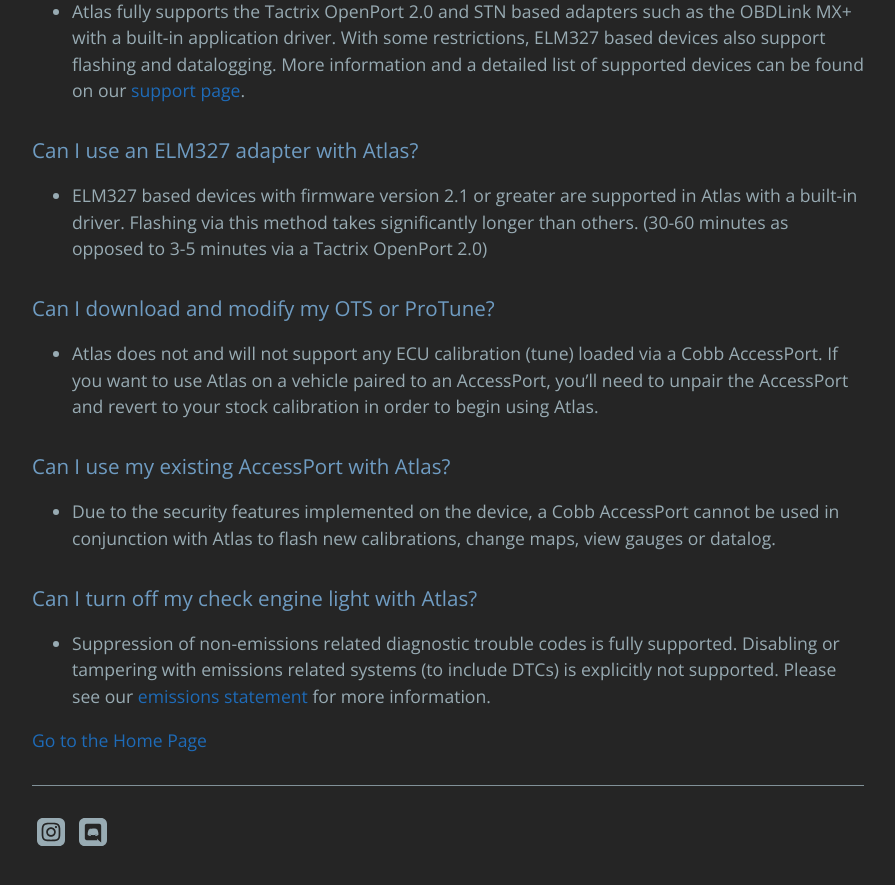
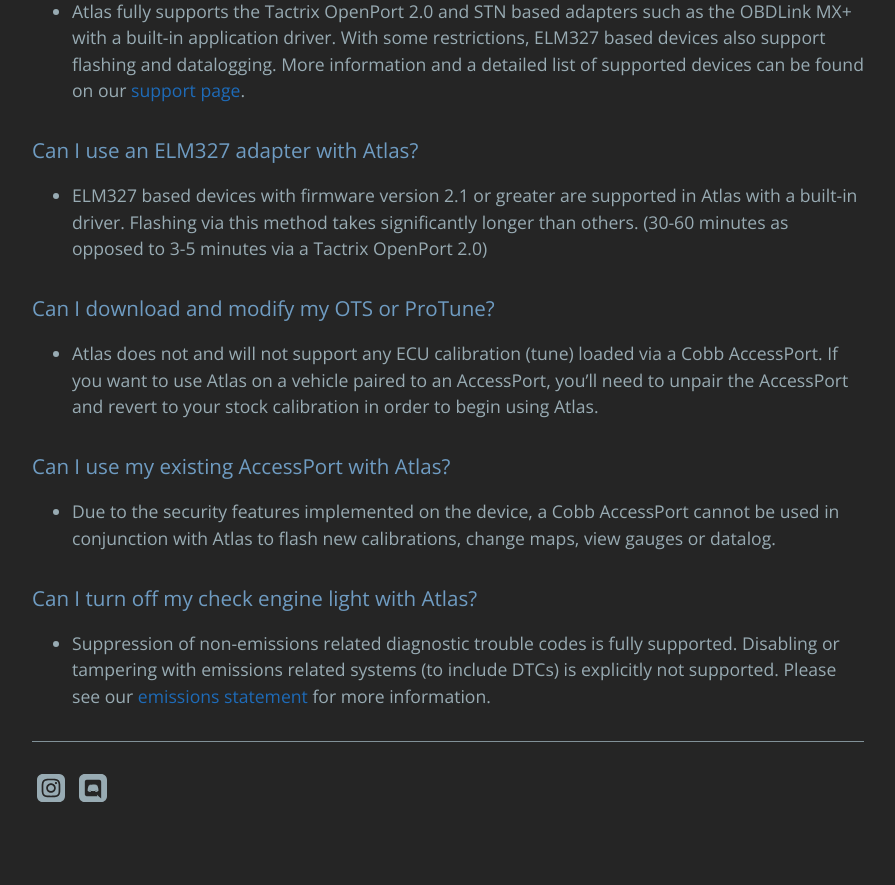
Before and after one commit to atlas-tuning/atlas-public, a Jekyll site: the page built from docs/faq.md, in a window 1280 px wide and 900 px high, scrolled down 1128 px. Shown: the top 885 px of the window, without its empty margins (192-1087 px from the left). Built offline with Jekyll 4.4.1, drawn with Linux system fonts in a browser that asks for light colours; after the commit the page ends 1984 px from its top, so only the background shows below that.

Commit message:
Remove FAQ home link footer

```diff
--- a/docs/faq.md
+++ b/docs/faq.md
@@ -36,6 +36,3 @@
 
 ### Can I turn off my check engine light with Atlas?
 * Suppression of non-emissions related diagnostic trouble codes is fully supported. Disabling or tampering with emissions related systems (to include DTCs) is explicitly not supported. Please see our [emissions statement]({{ '/emissions.html' | absolute_url }}) for more information.
-
-
-[Go to the Home Page]({{ '/' | absolute_url }})
```
